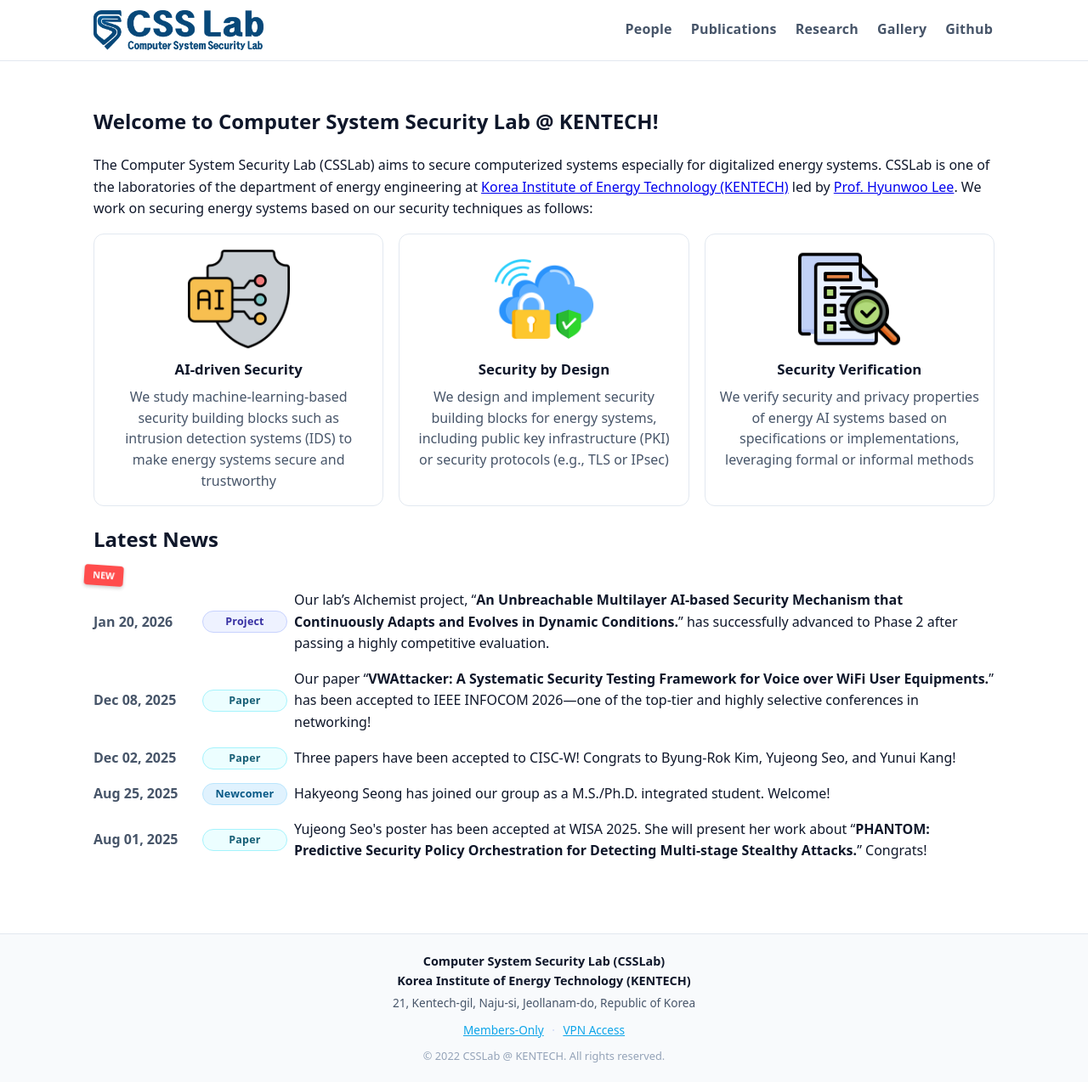
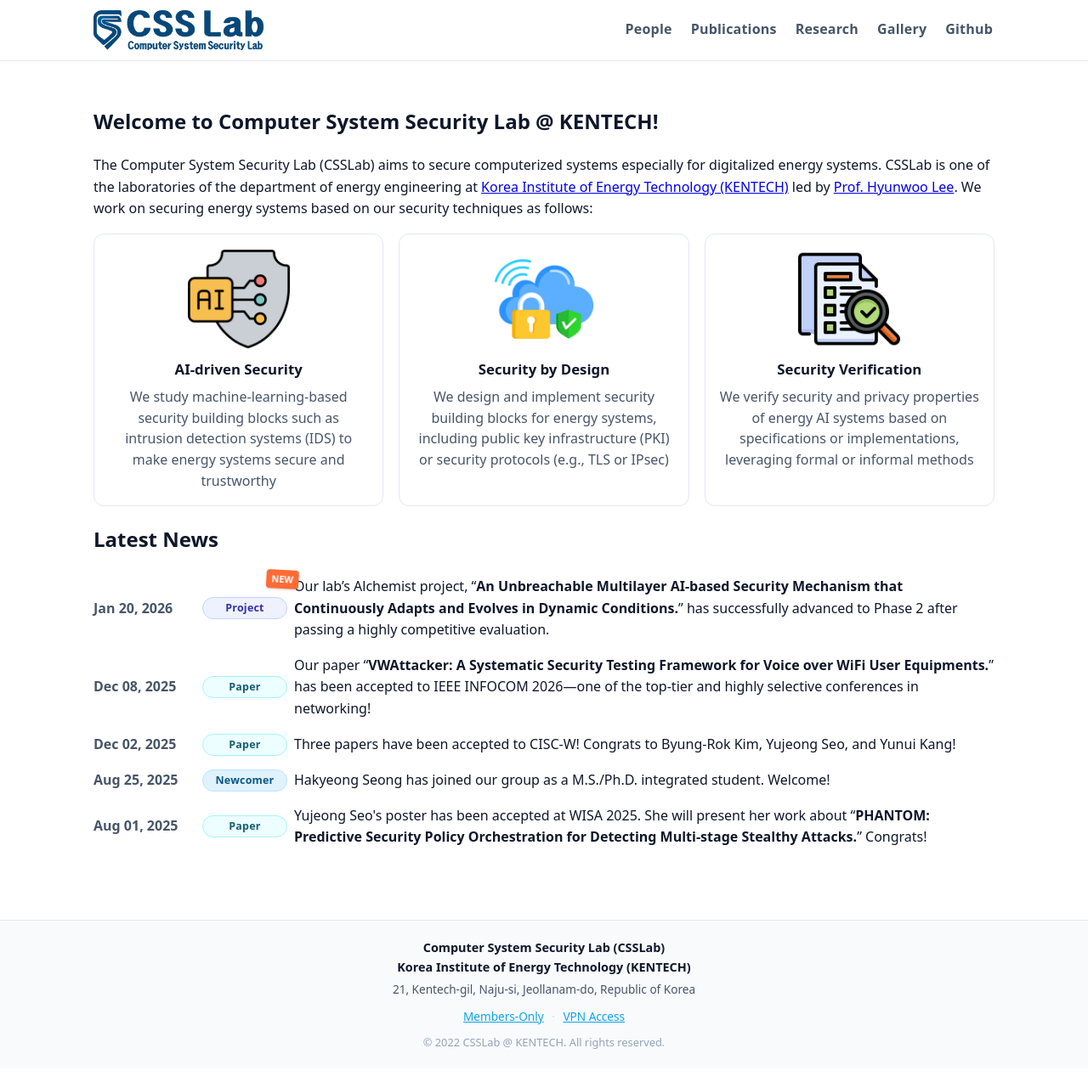
Before and after one commit to comsyssec/comsyssec.github.io, a Jekyll site: the page built from index.md, in a window 1280 px wide. Shown: the whole page at 85% size. Built offline with Jekyll 4.4.1, drawn with Linux system fonts in a browser that asks for light colours.

Commit message:
framework updated

```diff
--- a/_layouts/default.html
+++ b/_layouts/default.html
@@ -53,12 +53,12 @@
             {% if forloop.first %}
             {% assign is_new = true %}
             {% endif %}
-            <li class="news-item{% if is_new %} news-item--new{% endif %}">
+            <li class="news-item">
               <span class="news-date">{{ d }}</span>
               <span class="news-badge {% if news.category %}badge-{{ news.category }}{% endif %}">
                 {{ news.category | capitalize }}
               </span>
-              <span class="news-text">{{ news.title }}</span>
+              <span class="news-text{% if is_new %} news-text--new{% endif %}">{{ news.title }}</span>
             </li>
           {% endfor %}
         </ul>
--- a/assets/css/style.css
+++ b/assets/css/style.css
@@ -687,33 +687,35 @@ main {
 }
 .pbtn[aria-disabled="true"] { opacity:.45; pointer-events:none; }
 .ppage { color:#475569; font-weight:700; }
-/* —— NEW waving flag for recent news ————————————————— */
-.news-item--new {
+/* Make news-text a positioning context for the NEW flag */
+.news-text--new {
   position: relative;
-  padding-top: 20px; /* Make room for flag */
+  display: inline-block; /* Ensures height/width for absolute child */
 }
 
-.news-item--new::before {
+/* Waving "NEW" flag next to the start of the text */
+.news-text--new::before {
   content: "NEW";
   position: absolute;
-  top: -10px;
-  left: -10px;
-  background: #ff4d4d;
+  top: -8px;
+  left: -32px; /* Adjust to position left of "Our" */
+  background: #ff6b35; /* Warm, bold, great for "new" */
   color: white;
   font-weight: bold;
   font-size: 11px;
-  padding: 3px 10px;
+  padding: 2px 6px;
   border-radius: 4px;
   transform-origin: top left;
   animation: waveFlag 1.8s ease-in-out infinite;
-  box-shadow: 0 2px 4px rgba(0,0,0,0.2);
+  box-shadow: 0 1px 3px rgba(0, 0, 0, 0.2);
   z-index: 2;
+  white-space: nowrap;
 }
 
 @keyframes waveFlag {
   0%, 100% { transform: rotate(0deg); }
-  20% { transform: rotate(8deg); }
-  40% { transform: rotate(-6deg); }
-  60% { transform: rotate(5deg); }
-  80% { transform: rotate(-3deg); }
+  20%      { transform: rotate(6deg); }
+  40%      { transform: rotate(-5deg); }
+  60%      { transform: rotate(4deg); }
+  80%      { transform: rotate(-2deg); }
 }
```
